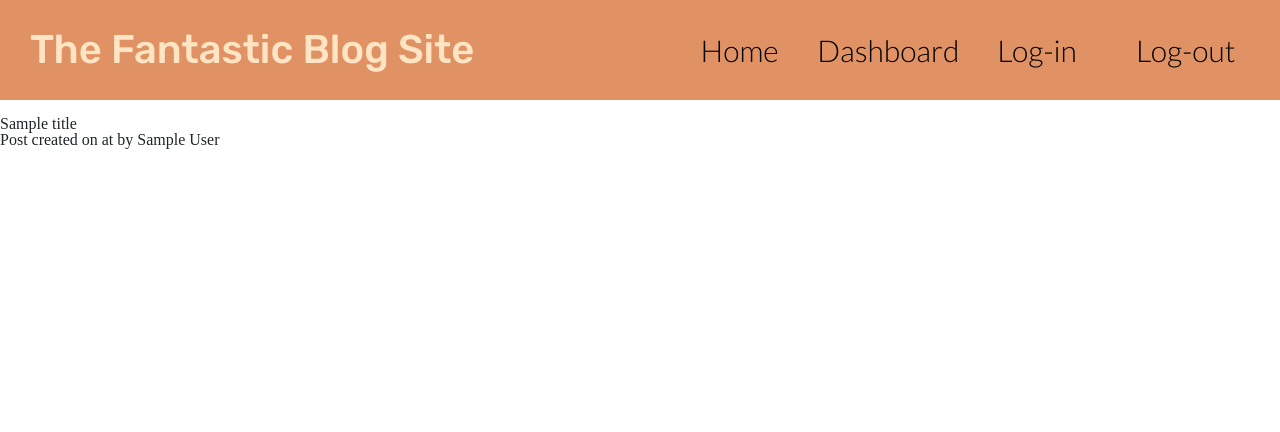
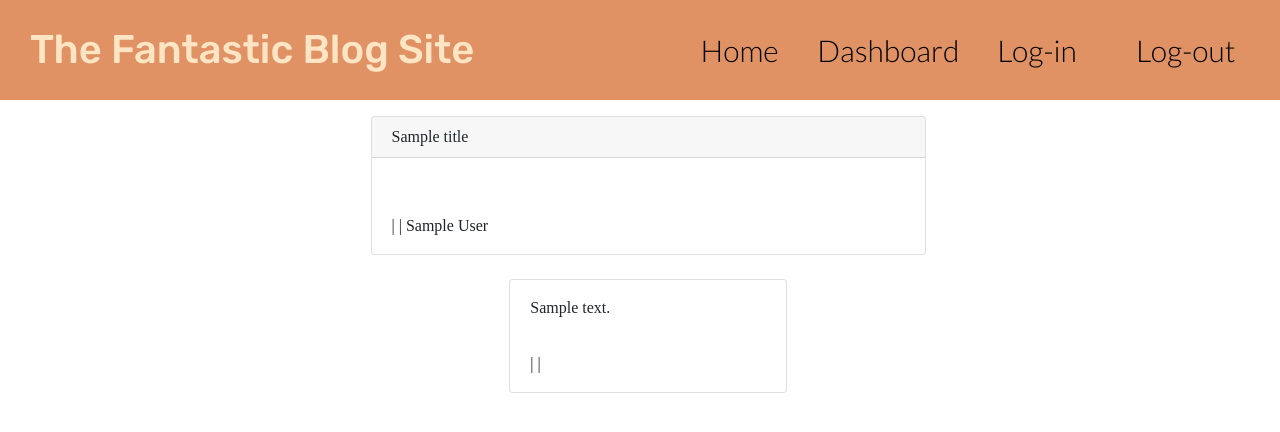
Before and after one commit to jpeiler97/tech-blog, a Node server app: template views/post-page.handlebars in a window 1280 px wide. Shown: the top 432 px of the page. Run offline with Node 20, Linux system fonts and the light colour scheme; tables that the repository leaves empty hold one stand-in row (values such as "Sample post"); the template is opened without the code that fills it: values that come from a table or form of the project are taken from there, most other values are stand-ins (such as "Sample title", 1, 10 or a date in 2020); some libraries are stand-ins or nearby versions.

Commit message:
added styling and comments to specific post page

```diff
--- a/views/partials/post-details.handlebars
+++ b/views/partials/post-details.handlebars
@@ -1,10 +1,10 @@
 <div class= "row justify-content-center">
 
-        <div class="card w-75 my-2">
+        <div class="card w-50 my-2">
         <a href= "/post/{{id}}">
         <div class= "card-header">{{title}}</div>
         </a>
-        <div class= "card-body">Post created on {{format_date createdAt}} at {{format_time createdAt}} by {{user.name}}</div>
+        <div class= "card-body"> {{format_date createdAt}} | {{format_time createdAt}} | {{user.name}}</div>
         </div>
 
 </div>
--- a/views/post-page.handlebars
+++ b/views/post-page.handlebars
@@ -1,8 +1,18 @@
-<div class= "row">
-    <div class= "col my-3">
-
-        <h2>{{title}}</h2>
-        <h1>{{body}}</h1>
-        <h3>Post created on {{format_date createdAt}} at {{format_time createdAt}} by {{user.name}}</h3>
+<div class = "container">
+    <div class= "row justify-content-center m-2">
+        <div class="card w-50 m-2">
+                <div class= "card-header">{{title}}</div>
+                <div class= "card-body"> {{body}}</div>
+                <div class= "card-body"> {{format_date createdAt}} | {{format_time createdAt}} | {{user.name}}</div>
         </div>
     </div>
+
+    {{#each comments as |comment|}}
+    <div class= "row justify-content-center m-2">
+        <div class="card w-25 m-2">
+                <div class= "card-body"> {{comment.body}}</div>
+                <div class= "card-body"> {{format_date comment.createdAt}} | {{format_time comment.createdAt}} | {{comment.user.name}}</div>
+        </div>
+    </div>
+    {{/each}}
+</div>
```
